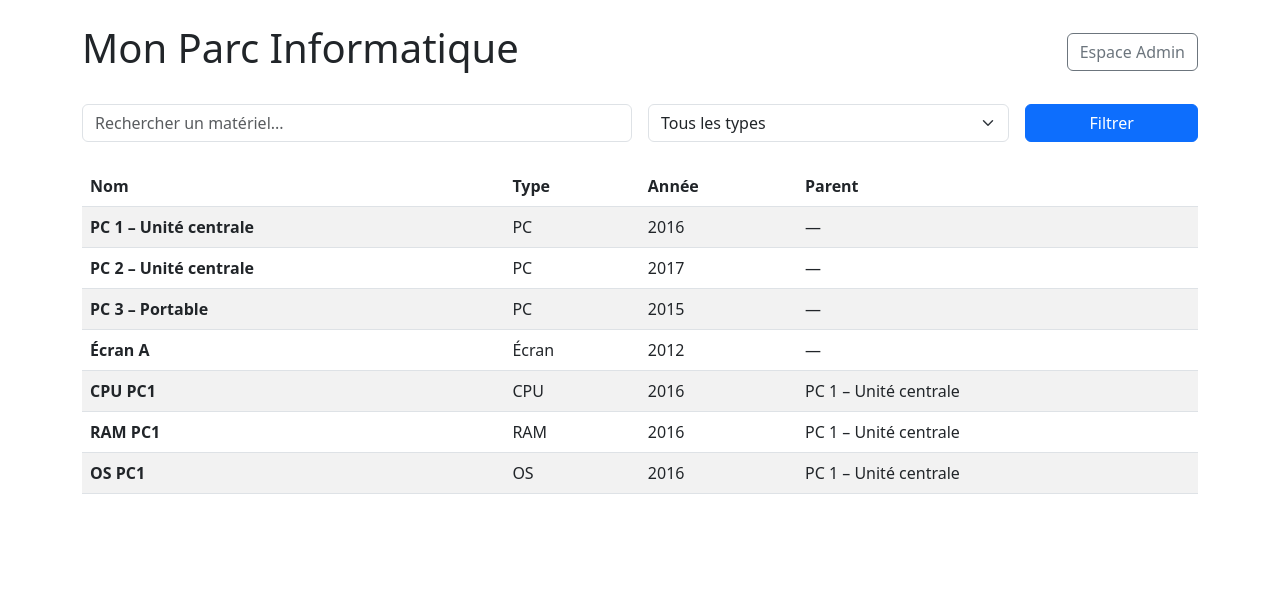
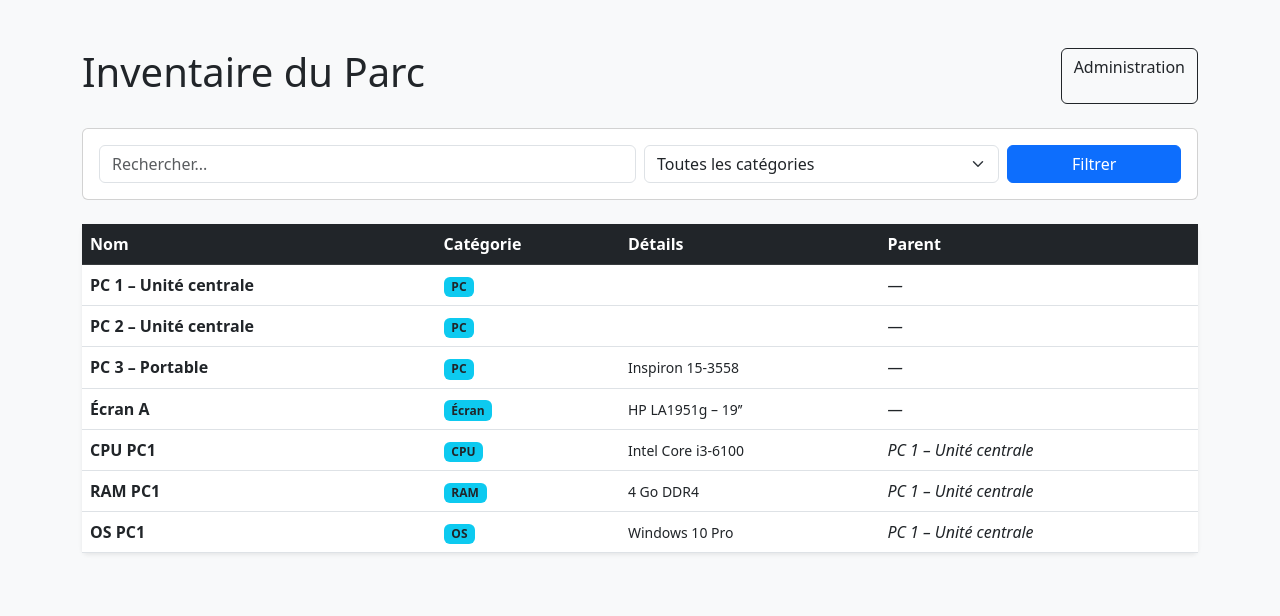
Before and after one commit to tiagodacunha2203-byte/gestion-parc-informatique, a PHP site: page / in a window 1280 px wide. Shown: the top 616 px of the page. Run offline with PHP 8.4, Linux system fonts and the light colour scheme; data comes from the database, SQL or seed files in the repository.

Commit message:
Update index.php

```diff
--- a/index.php
+++ b/index.php
@@ -1,69 +1,68 @@
 <?php
 require_once('db.php');
 
-$search = $_GET['search'] ?? '';
-$type_filter = $_GET['id_type'] ?? '';
+// --- LOGIQUE DE RECHERCHE MULTICRITÈRE ---
+$search = $_GET['s'] ?? '';
+$cat_id = $_GET['c'] ?? '';
 
-$sql = "SELECT * FROM vue_materiel WHERE (nom LIKE :s OR details LIKE :s)";
-if ($type_filter) { $sql .= " AND id_type_raw = :t"; } // Note : assure-toi que id_type est dans ta vue
+$query = "SELECT * FROM vue_materiel WHERE (nom LIKE :s OR details LIKE :s)";
+if ($cat_id != '') { $query .= " AND id_type_raw = :cat"; } // Note: il faudra ajouter id_type dans ta VUE SQL
 
-$stmt = $connexion->prepare($sql);
-$stmt->bindValue(':s', "%$search%");
-if ($type_filter) { $stmt->bindValue(':t', $type_filter); }
-$stmt->execute();
+$stmt = $connexion->prepare($query);
+$params = [':s' => "%$search%"];
+if ($cat_id != '') { $params[':cat'] = $cat_id; }
+$stmt->execute($params);
 $liste = $stmt->fetchAll();
 
 $categories = $connexion->query("SELECT * FROM CATEGORIE ORDER BY libelle ASC")->fetchAll();
 ?>
+
 <!DOCTYPE html>
 <html lang="fr">
 <head>
-    <meta charset="UTF-8">
-    <title>Inventaire - M2L</title>
+    <meta charset="utf-8">
+    <title>Parc M2L</title>
     <link rel="stylesheet" href="https://cdn.jsdelivr.net/npm/bootstrap@5.3.0/dist/css/bootstrap.min.css">
 </head>
-<body class="container py-4">
-    <div class="d-flex justify-content-between align-items-center mb-4">
-        <h1>Mon Parc Informatique</h1>
-        <a href="login.php" class="btn btn-outline-secondary">Espace Admin</a>
+<body class="bg-light">
+<div class="container py-5">
+    <div class="d-flex justify-content-between mb-4">
+        <h1>Inventaire du Parc</h1>
+        <a href="admin.php" class="btn btn-outline-dark">Administration</a>
     </div>
 
-    <form class="row g-3 mb-4">
-        <div class="col-md-6">
-            <input type="text" name="search" class="form-control" placeholder="Rechercher un matériel..." value="<?= htmlspecialchars($search) ?>">
-        </div>
+    <div class="card mb-4 p-3">
+        <form method="GET" class="row g-2">
+            <div class="col-md-6"><input name="s" class="form-control" placeholder="Rechercher..." value="<?= htmlspecialchars($search) ?>"></div>
             <div class="col-md-4">
-            <select name="id_type" class="form-select">
-                <option value="">Tous les types</option>
+                <select name="c" class="form-select">
+                    <option value="">Toutes les catégories</option>
                     <?php foreach($categories as $cat): ?>
-                    <option value="<?= $cat['id_type'] ?>" <?= $type_filter == $cat['id_type'] ? 'selected' : '' ?>>
-                        <?= htmlspecialchars($cat['libelle']) ?>
-                    </option>
+                        <option value="<?= $cat['id_type'] ?>" <?= $cat_id == $cat['id_type'] ? 'selected' : '' ?>><?= $cat['libelle'] ?></option>
                     <?php endforeach; ?>
                 </select>
             </div>
-        <div class="col-md-2">
-            <button type="submit" class="btn btn-primary w-100">Filtrer</button>
+            <div class="col-md-2"><button type="submit" class="btn btn-primary w-100">Filtrer</button></div>
+        </form>
     </div>
-    </form>
 
-    <table class="table table-striped">
-        <thead>
-            <tr><th>Nom</th><th>Type</th><th>Année</th><th>Parent</th></tr>
+    <table class="table bg-white shadow-sm rounded">
+        <thead class="table-dark">
+            <tr><th>Nom</th><th>Catégorie</th><th>Détails</th><th>Parent</th></tr>
         </thead>
         <tbody>
-            <?php foreach ($liste as $item): ?>
+            <?php foreach($liste as $item): ?>
             <tr>
                 <td><strong><?= htmlspecialchars($item['nom']) ?></strong></td>
-                <td><?= htmlspecialchars($item['type_libelle']) ?></td>
-                <td><?= htmlspecialchars($item['annee']) ?></td>
-                <td><?= htmlspecialchars($item['parent_nom'] ?: '—') ?></td>
+                <td><span class="badge bg-info text-dark"><?= htmlspecialchars($item['type_libelle']) ?></span></td>
+                <td><small><?= nl2br(htmlspecialchars($item['details'])) ?></small></td>
+                <td><em><?= htmlspecialchars($item['parent_nom'] ?: '—') ?></em></td>
             </tr>
             <?php endforeach; ?>
         </tbody>
     </table>
+</div>
 </body>
 </html>
-
 </body>
 </html>
```
Lines whose indentation alone changed are shown as unchanged.
